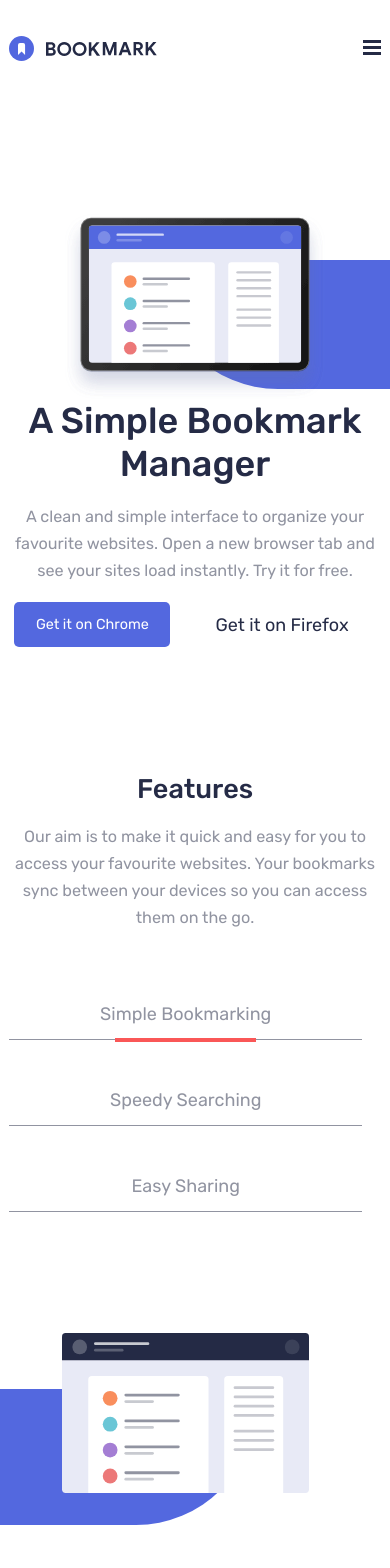
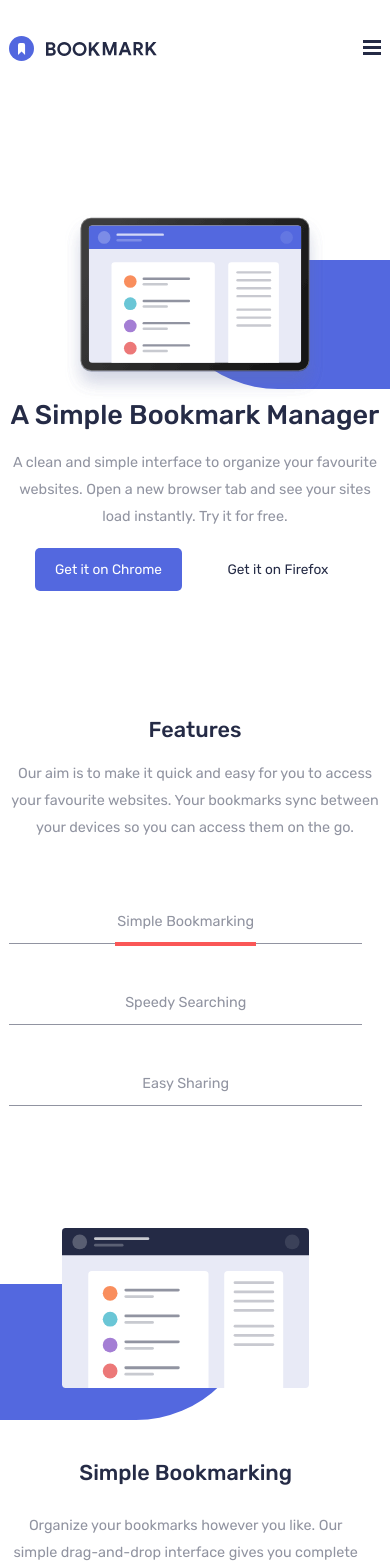
Before and after one commit to kaya70875/bookmark-landing-page-react, a React (Vite) app in the folder bookmark-landing-page/: page / in a window 390 px wide. Shown: the top 1568 px of the page. Built offline with nearby package versions, Linux system fonts and the light colour scheme.

Commit message:
complete full responsive design

```diff
--- a/bookmark-landing-page/src/App.scss
+++ b/bookmark-landing-page/src/App.scss
@@ -140,3 +140,31 @@ ul {
         }
     }
 }
+
+/* Decrease Font Size For Mobile */
+
+@media (max-width : 475px) {
+    h1 {
+        font-size: 1.5rem;
+    }
+
+    h2 {
+        font-size: 1.2rem;
+    }
+
+    h3 {
+        font-size: 1rem;
+    }
+
+    p {
+        font-size: .8rem;
+    }
+
+    a {
+        font-size: .8rem;
+    }
+
+    .primary , .secondary{
+        font-size: 3.5vmin; // this is an excellent way to make the font size responsive
+    }
+}
```
